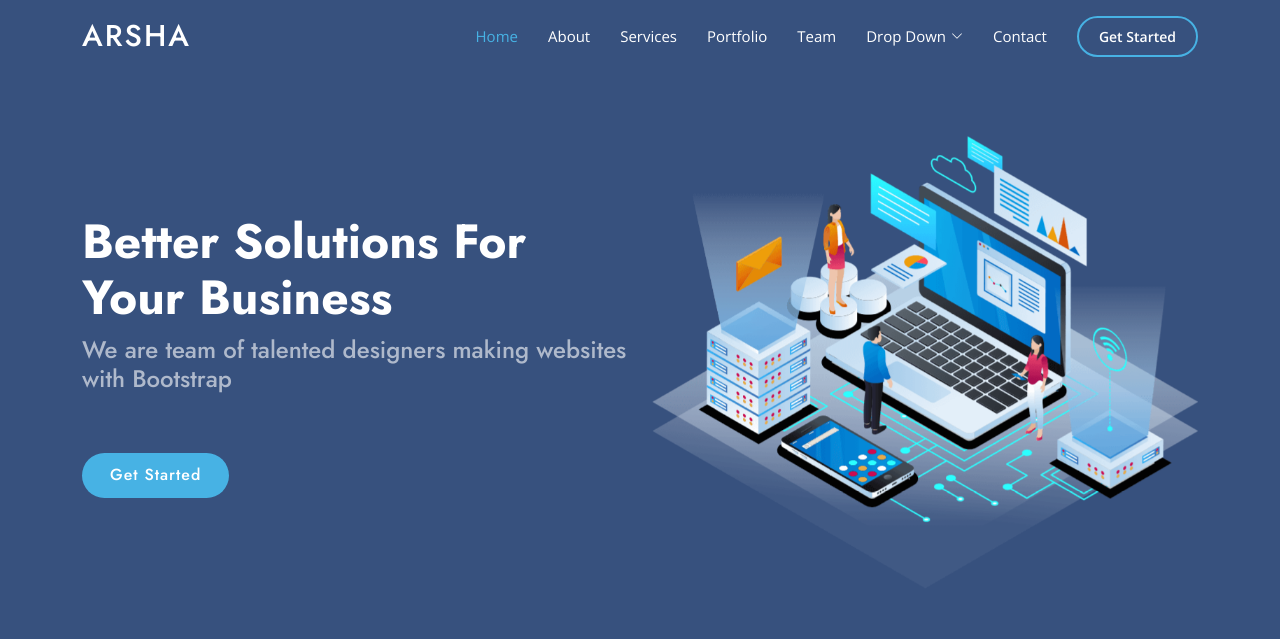
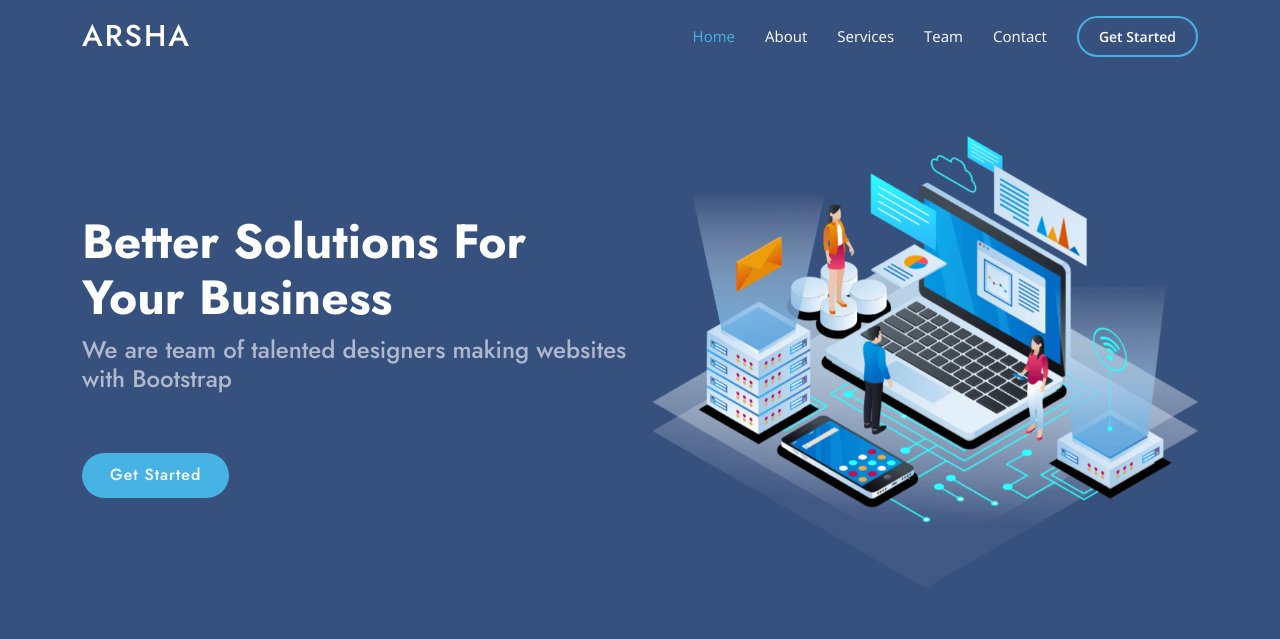
Before and after one commit to O-Karimi/First-One-Page-Web, a Django app: template templates/website/index.html in a window 1280 px wide. Shown: the top 639 px of the page. Run offline with Django 3.2, Linux system fonts and the light colour scheme; the template is opened without the code that fills it, so the values that code supplies are empty; some libraries are stand-ins or nearby versions.

Commit message:
index file is modified
In this file index template is modified so useless links would not be in page

```diff
--- a/templates/website/index.html
+++ b/templates/website/index.html
@@ -52,25 +52,7 @@
           <li><a class="nav-link scrollto active" href="#hero">Home</a></li>
           <li><a class="nav-link scrollto" href="#about">About</a></li>
           <li><a class="nav-link scrollto" href="#services">Services</a></li>
-          <li><a class="nav-link   scrollto" href="#portfolio">Portfolio</a></li>
           <li><a class="nav-link scrollto" href="#team">Team</a></li>
-          <li class="dropdown"><a href="#"><span>Drop Down</span> <i class="bi bi-chevron-down"></i></a>
-            <ul>
-              <li><a href="#">Drop Down 1</a></li>
-              <li class="dropdown"><a href="#"><span>Deep Drop Down</span> <i class="bi bi-chevron-right"></i></a>
-                <ul>
-                  <li><a href="#">Deep Drop Down 1</a></li>
-                  <li><a href="#">Deep Drop Down 2</a></li>
-                  <li><a href="#">Deep Drop Down 3</a></li>
-                  <li><a href="#">Deep Drop Down 4</a></li>
-                  <li><a href="#">Deep Drop Down 5</a></li>
-                </ul>
-              </li>
-              <li><a href="#">Drop Down 2</a></li>
-              <li><a href="#">Drop Down 3</a></li>
-              <li><a href="#">Drop Down 4</a></li>
-            </ul>
-          </li>
           <li><a class="nav-link scrollto" href="#contact">Contact</a></li>
           <li><a class="getstarted scrollto" href="#about">Get Started</a></li>
         </ul>
```
